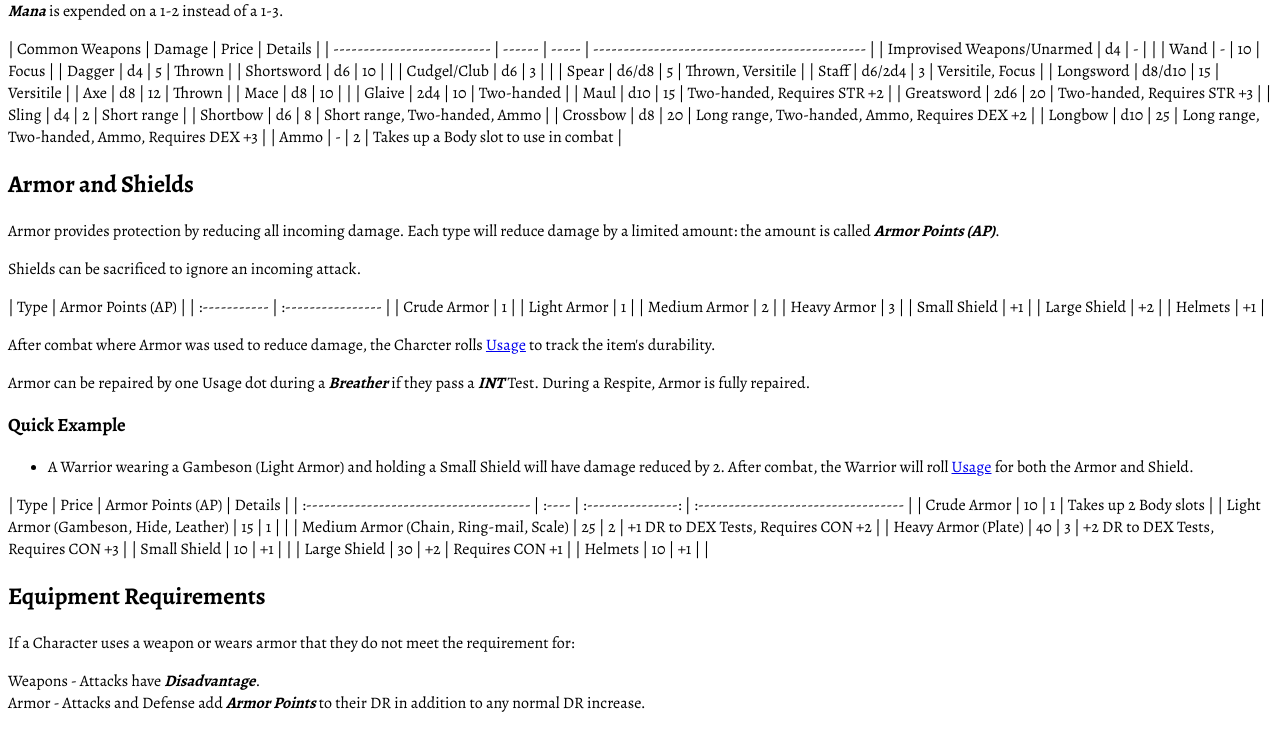
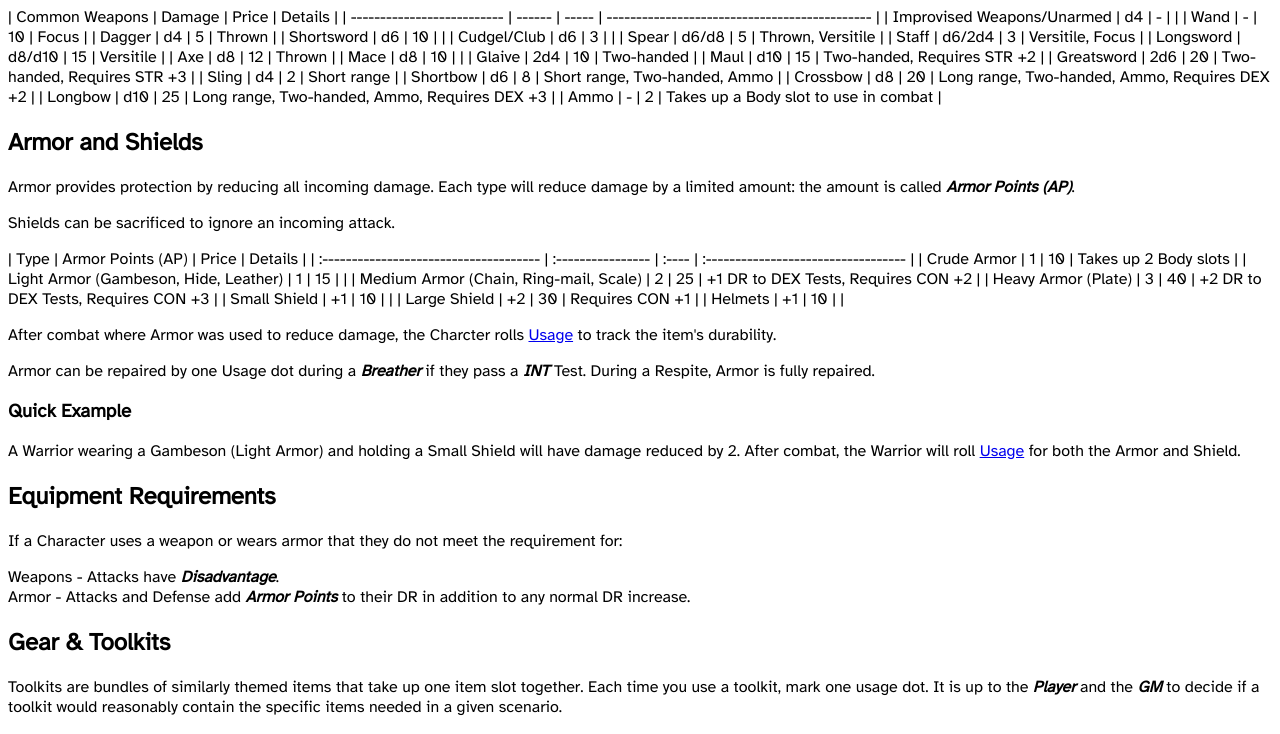
Before and after one commit to matt-gefen/radiant-hack, a Next.js app: page /rules/equipment in a window 1280 px wide. Shown: the part 1073-1807 px from the top of the page. Built offline with nearby package versions, Linux system fonts and the light colour scheme.

Commit message:
style shift test

```diff
--- a/pages/_app.tsx
+++ b/pages/_app.tsx
@@ -1,12 +1,16 @@
 import meta from "./_meta.json"
-import { Alegreya } from "next/font/google";
+import { Alegreya, Atkinson_Hyperlegible } from "next/font/google";
 import '../styles.css'
 const alegreya = Alegreya({ subsets: ["latin"] });
+const atkin = Atkinson_Hyperlegible({
+    subsets: ["latin"],
+    weight: "400"
+});
 
 
 export default function MyApp({ Component, pageProps }) {
     return (
-        <main className={alegreya.className}>
+        <main className={atkin.className}>
             <Component {...pageProps} />
         </main>
     );
--- a/pages/rules/equipment.mdx
+++ b/pages/rules/equipment.mdx
@@ -40,12 +40,12 @@ Carrying over this amount means they are **_Weakened_** and can only ever move t
 
 **Ammo** - This weapon requires ammo to be carried on a body slot\
 **Blast** - Deals its damage to all creatures inside a **_Zone_**.\
+**Focus** - If held in hand when casting spells, **_Mana_** is expended on a 1-2 instead of a 1-3.\
 **Short range** - This weapon can be used to attack a target **_Nearby_**. Attacks targeting **_Far Away_** or **_Close_** are done at **_Disadvantage_**.\
 **Long range** - This weapon can be used to attack a target **_Nearby_** or **_Far Away_**. Attacks targeting **_Close_** are done at **_Disadvantage_**.\
 **Thrown** - This weapon can be thrown as a ranged attack to a target **_Nearby_**. Throwing **_Far Away_** is done at **_Disadvantage_**.\
 **Two-handed** - This weapon takes up two hand slots.\
 **Versatile** - This weapon has two entries noted under damage; it deals the first when wielded with one hand, and the second when wielded with two.
-**Focus** - If held in hand when casting spells, **_Mana_** is expended on a 1-2 instead of a 1-3.
 
 | Common Weapons             | Damage | Price | Details                                       |
 | -------------------------- | ------ | ----- | --------------------------------------------- |
@@ -74,15 +74,15 @@ Armor provides protection by reducing all incoming damage. Each type will reduce
 
 Shields can be sacrificed to ignore an incoming attack.
 
-| Type         | Armor Points (AP) |
-| :----------- | :---------------- |
-| Crude Armor  | 1                 |
-| Light Armor  | 1                 |
-| Medium Armor | 2                 |
-| Heavy Armor  | 3                 |
-| Small Shield | +1                |
-| Large Shield | +2                |
-| Helmets      | +1                |
+| Type                                   | Armor Points (AP) | Price | Details                             |
+| :------------------------------------- | :---------------- | :---- | :---------------------------------- |
+| Crude Armor                            | 1                 | 10    | Takes up 2 Body slots               |
+| Light Armor (Gambeson, Hide, Leather)  | 1                 | 15    |                                     |
+| Medium Armor (Chain, Ring-mail, Scale) | 2                 | 25    | +1 DR to DEX Tests, Requires CON +2 |
+| Heavy Armor (Plate)                    | 3                 | 40    | +2 DR to DEX Tests, Requires CON +3 |
+| Small Shield                           | +1                | 10    |                                     |
+| Large Shield                           | +2                | 30    | Requires CON +1                     |
+| Helmets                                | +1                | 10    |                                     |
 
 After combat where Armor was used to reduce damage, the Charcter rolls [Usage](#usage) to track the item's durability.
 
@@ -90,17 +90,7 @@ Armor can be repaired by one Usage dot during a **_Breather_** if they pass a **
 
 ### Quick Example
 
-- A Warrior wearing a Gambeson (Light Armor) and holding a Small Shield will have damage reduced by 2. After combat, the Warrior will roll [Usage](#usage) for both the Armor and Shield.
-
-| Type                                   | Price | Armor Points (AP) | Details                             |
-| :------------------------------------- | :---- | :---------------: | :---------------------------------- |
-| Crude Armor                            | 10    |         1         | Takes up 2 Body slots               |
-| Light Armor (Gambeson, Hide, Leather)  | 15    |         1         |                                     |
-| Medium Armor (Chain, Ring-mail, Scale) | 25    |         2         | +1 DR to DEX Tests, Requires CON +2 |
-| Heavy Armor (Plate)                    | 40    |         3         | +2 DR to DEX Tests, Requires CON +3 |
-| Small Shield                           | 10    |        +1         |                                     |
-| Large Shield                           | 30    |        +2         | Requires CON +1                     |
-| Helmets                                | 10    |        +1         |                                     |
+A Warrior wearing a Gambeson (Light Armor) and holding a Small Shield will have damage reduced by 2. After combat, the Warrior will roll [Usage](#usage) for both the Armor and Shield.
 
 ## Equipment Requirements
 
--- a/theme.config.tsx
+++ b/theme.config.tsx
@@ -15,7 +15,6 @@ const config: DocsThemeConfig = {
     link: 'https://github.com/matt-gefen/radiant-hack',
   },
   footer: {
-    text: 'Made with Nextra Docs Template',
   },
   sidebar: {
     defaultMenuCollapseLevel: 1
```
